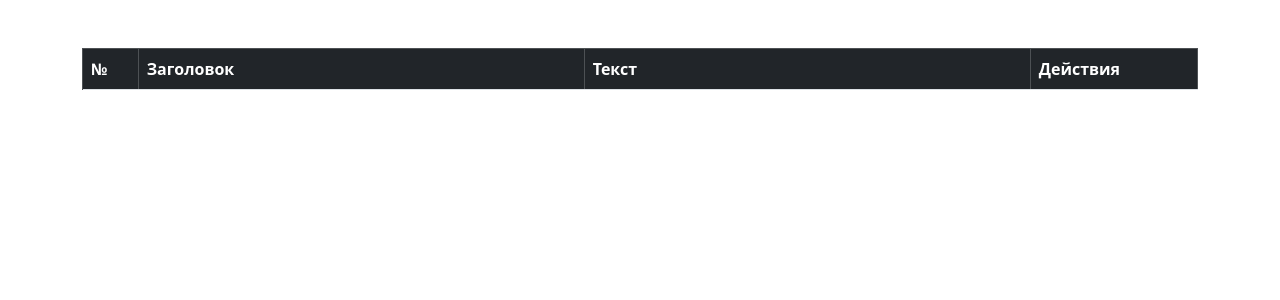
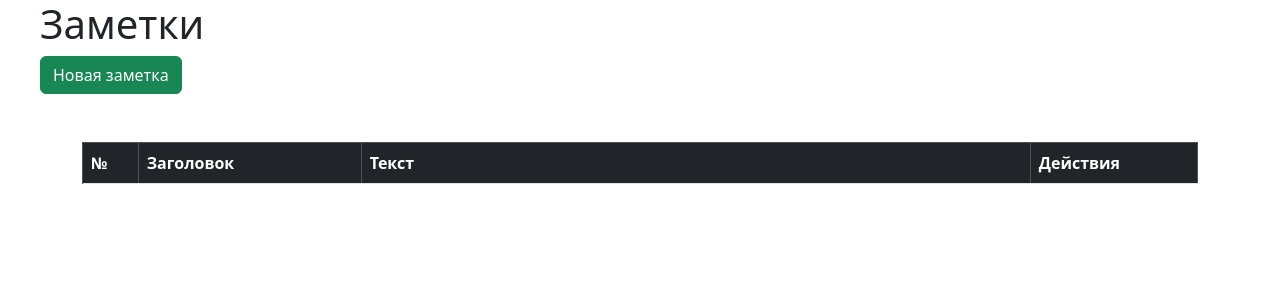
Before and after one commit to Atersort/notepadPHP, a PHP site: page / in a window 1280 px wide. Shown: the top 300 px of the page. Run offline with PHP 8.4, Linux system fonts and the light colour scheme; data that the repository does not hold is empty.

Commit message:
init: create create.php page

```diff
--- /dev/null
+++ b/edit.php
@@ -0,0 +1 @@
+<?php
--- a/index.php
+++ b/index.php
@@ -39,6 +39,8 @@ try {
     <header>
 
     </header>
+    <h1>Заметки</h1>
+    <a class="btn btn-success" href="./create.php">Новая заметка</a>
 
     <div class="container mt-5">
         <table class="table table-bordered table-hover">
--- a/style/style.css
+++ b/style/style.css
@@ -7,11 +7,11 @@
 
 .table thead th:nth-child(2),
 .table tbody td:nth-child(2) {
-    width: 40%;
+    width: 20%;
 }
 .table thead th:nth-child(3),
 .table tbody td:nth-child(3) {
-    width: 40%;
+    width: 60%;
 }
 
 .table thead th:nth-child(1),
```
Also changed, not shown: create.php (+32 -0 lines).
